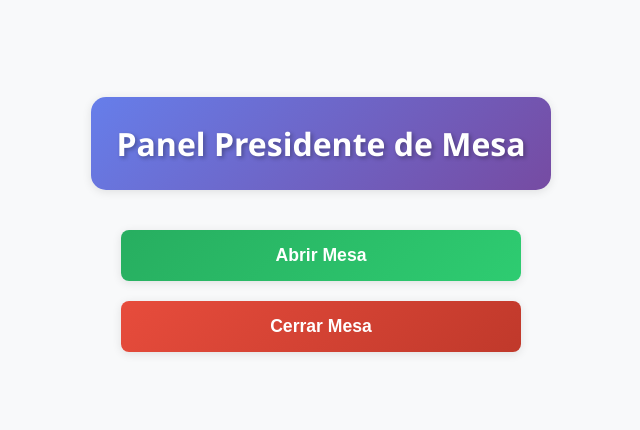
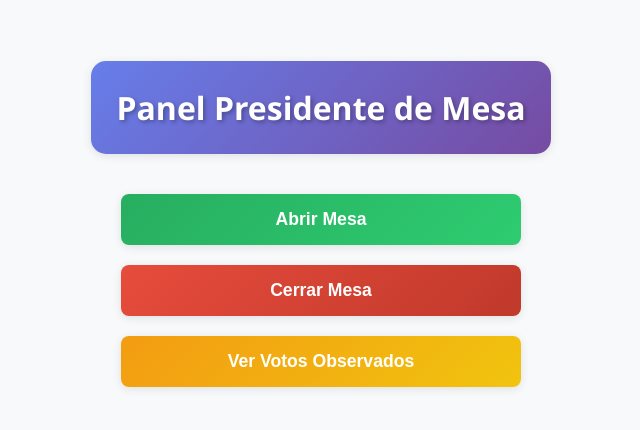
Before and after one commit to sebastianfori/ProyectoFinalBD, an Angular app in the folder frontend/ProyectBD2/: page /presidentemesa in a window 1280 px wide. Shown: the part 134-564 px from the top of the page, without its empty margins (319-959 px from the left). Built offline with nearby package versions, Linux system fonts and the light colour scheme.

Commit message:
boton ver voto observado

```diff
--- a/frontend/ProyectBD2/src/app/vista-presidentemesa/vista-presidentemesa.component.html
+++ b/frontend/ProyectBD2/src/app/vista-presidentemesa/vista-presidentemesa.component.html
@@ -6,6 +6,8 @@
   <div class="button-group">
     <button class="abrir" (click)="abrirMesa()">Abrir Mesa</button>
     <button class="cerrar" (click)="cerrarMesa()">Cerrar Mesa</button>
+    <!-- ✅ Nuevo botón -->
+    <button class="observados" (click)="verVotosObservados()">Ver Votos Observados</button>
   </div>
 
   <!-- Mensaje de éxito -->
--- a/frontend/ProyectBD2/src/app/vista-presidentemesa/vista-presidentemesa.component.scss
+++ b/frontend/ProyectBD2/src/app/vista-presidentemesa/vista-presidentemesa.component.scss
@@ -1,4 +1,4 @@
-// 🔧 Definición de variables (agregalas siempre arriba)
+// variables
 $primary-color: #2c3e50;
 $secondary-color: #3498db;
 $success-color: #27ae60;
@@ -9,7 +9,7 @@ $border-color: #dee2e6;
 $text-color: #2c3e50;
 $shadow: 0 2px 10px rgba(0, 0, 0, 0.1);
 
-// ✅ Estilos
+// Estilos
 .presidente-mesa-container {
   max-width: 800px;
   margin: 0 auto;
@@ -87,6 +87,17 @@ $shadow: 0 2px 10px rgba(0, 0, 0, 0.1);
           box-shadow: 0 4px 15px rgba(52, 152, 219, 0.4);
         }
       }
+
+      //  votos observados
+      &.observados {
+        background: linear-gradient(135deg, $warning-color 0%, #f1c40f 100%);
+        color: white;
+
+        &:hover {
+          transform: translateY(-2px);
+          box-shadow: 0 4px 15px rgba(243, 156, 18, 0.4);
+        }
+      }
     }
   }
 }
--- a/frontend/ProyectBD2/src/app/vista-presidentemesa/vista-presidentemesa.component.ts
+++ b/frontend/ProyectBD2/src/app/vista-presidentemesa/vista-presidentemesa.component.ts
@@ -52,4 +52,9 @@ export class PresidenteMesaComponent {
     this.mostrarConfirmacion = true;
   }
 
+  // método para navegar a votos observados
+  verVotosObservados() {
+    this.router.navigate(['/votosobservados']);
+  }
+
 }
```
